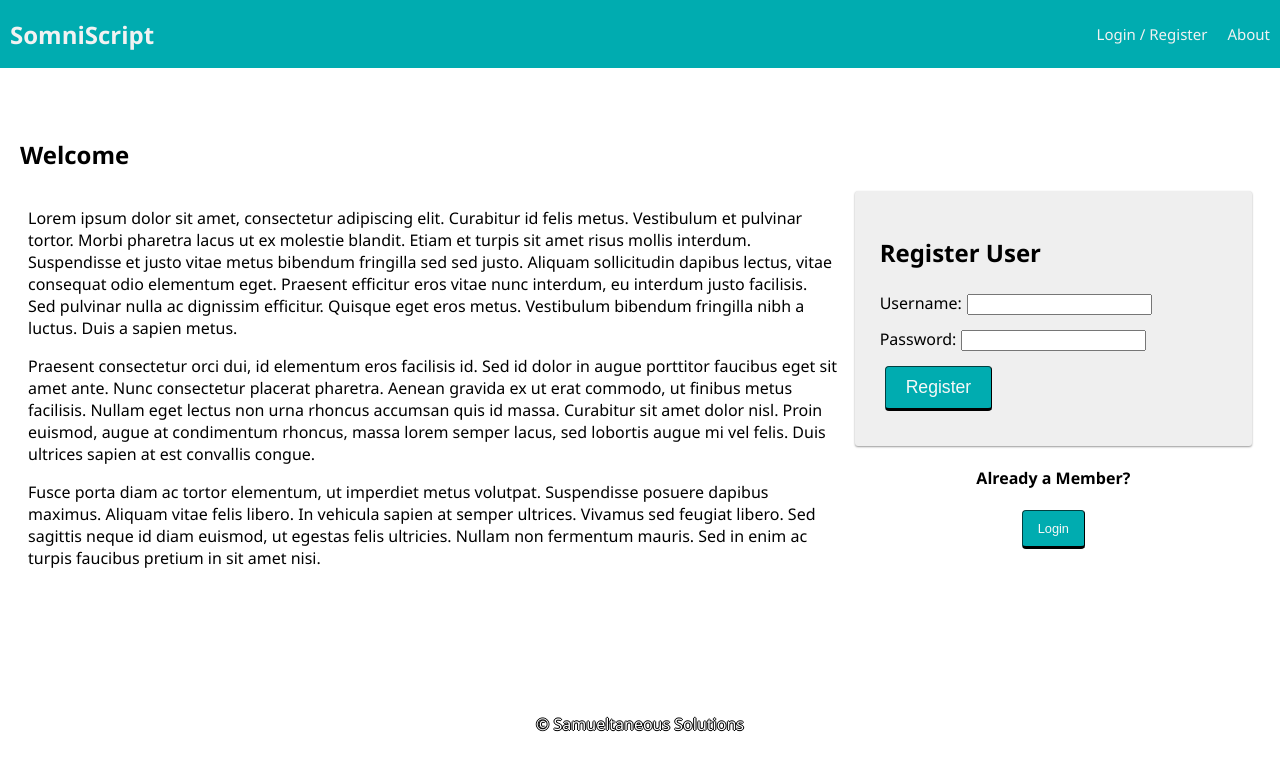
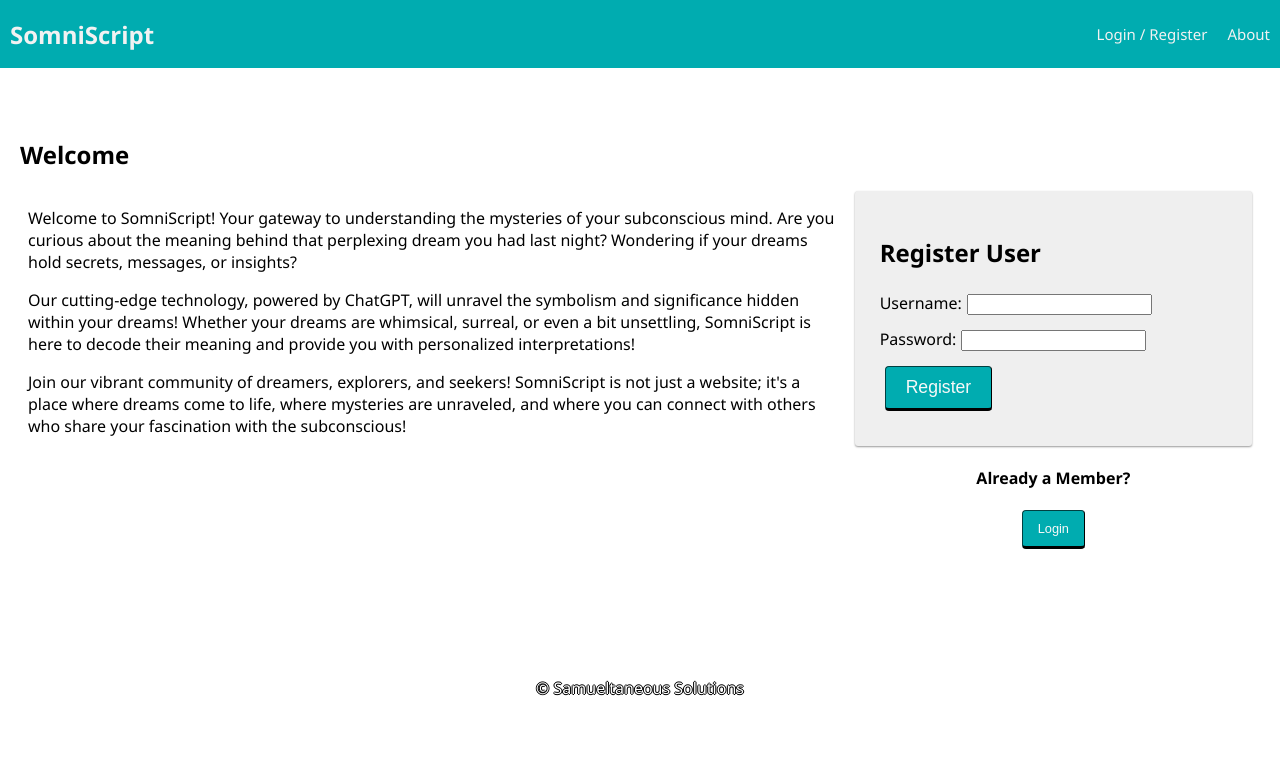
Before and after one commit to Samueltaneously/prime-solo-project, a React (Create React App) app: page /#/home in a window 1280 px wide. Shown: the top 770 px of the page. Built offline with nearby package versions, Linux system fonts and the light colour scheme; no server answers.

Commit message:
edited landing page

```diff
--- a/src/components/LandingPage/LandingPage.jsx
+++ b/src/components/LandingPage/LandingPage.jsx
@@ -20,35 +20,25 @@ function LandingPage() {
       <div className="grid">
         <div className="grid-col grid-col_8">
           <p>
-            Lorem ipsum dolor sit amet, consectetur adipiscing elit. Curabitur
-            id felis metus. Vestibulum et pulvinar tortor. Morbi pharetra lacus
-            ut ex molestie blandit. Etiam et turpis sit amet risus mollis
-            interdum. Suspendisse et justo vitae metus bibendum fringilla sed
-            sed justo. Aliquam sollicitudin dapibus lectus, vitae consequat odio
-            elementum eget. Praesent efficitur eros vitae nunc interdum, eu
-            interdum justo facilisis. Sed pulvinar nulla ac dignissim efficitur.
-            Quisque eget eros metus. Vestibulum bibendum fringilla nibh a
-            luctus. Duis a sapien metus.
+            Welcome to SomniScript!
+            Your gateway to understanding the mysteries of your subconscious mind.
+
+            Are you curious about the meaning behind that perplexing dream you had last
+            night? Wondering if your dreams hold secrets, messages, or insights?
           </p>
 
           <p>
-            Praesent consectetur orci dui, id elementum eros facilisis id. Sed
-            id dolor in augue porttitor faucibus eget sit amet ante. Nunc
-            consectetur placerat pharetra. Aenean gravida ex ut erat commodo, ut
-            finibus metus facilisis. Nullam eget lectus non urna rhoncus
-            accumsan quis id massa. Curabitur sit amet dolor nisl. Proin
-            euismod, augue at condimentum rhoncus, massa lorem semper lacus, sed
-            lobortis augue mi vel felis. Duis ultrices sapien at est convallis
-            congue.
+            Our cutting-edge technology, powered by ChatGPT, will unravel the symbolism and
+            significance hidden within your dreams! Whether your dreams are whimsical,
+            surreal, or even a bit unsettling, SomniScript is here to decode their meaning and
+            provide you with personalized interpretations!
           </p>
 
           <p>
-            Fusce porta diam ac tortor elementum, ut imperdiet metus volutpat.
-            Suspendisse posuere dapibus maximus. Aliquam vitae felis libero. In
-            vehicula sapien at semper ultrices. Vivamus sed feugiat libero. Sed
-            sagittis neque id diam euismod, ut egestas felis ultricies. Nullam
-            non fermentum mauris. Sed in enim ac turpis faucibus pretium in sit
-            amet nisi.
+            Join our vibrant community of dreamers, explorers, and seekers! SomniScript
+            is not just a website; it's a place where dreams come to life, where mysteries
+            are unraveled, and where you can connect with others who share your fascination
+            with the subconscious!
           </p>
         </div>
         <div className="grid-col grid-col_4">
```
Also changed, not shown: 1 other file (tests, documents, lock files or other folders).
